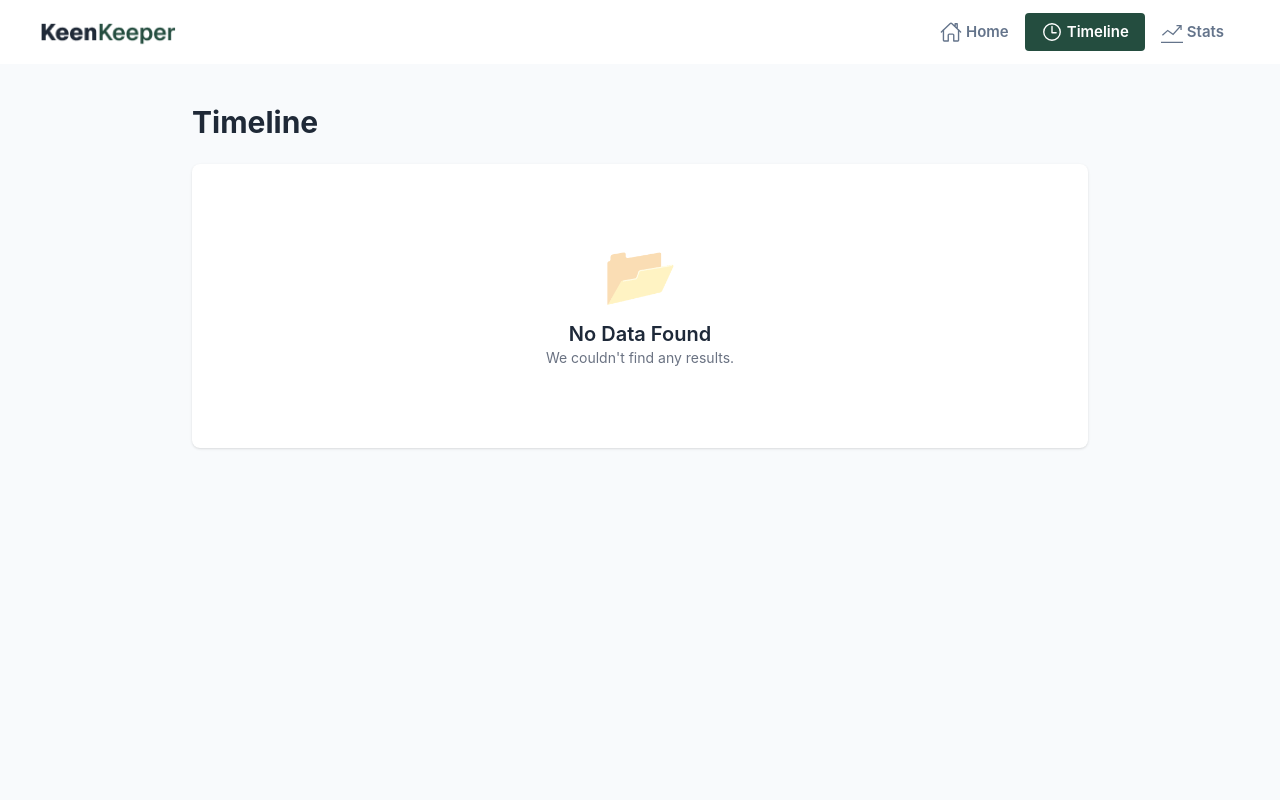
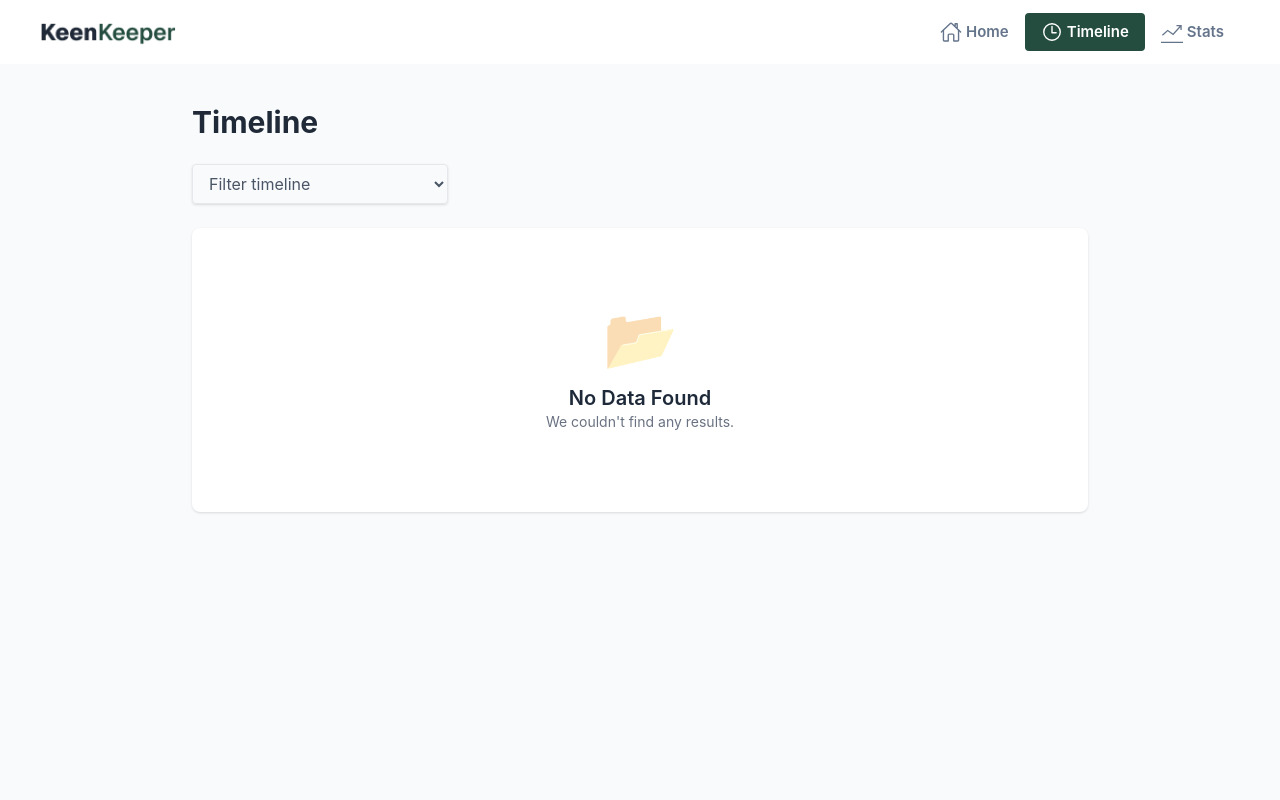
Before and after one commit to HSBHasib/PH-ASSIGNMENT-07, a React (Vite) app: page /timeline in a window 1280 px wide. Shown: the top 800 px of the page. Built offline with nearby package versions, Linux system fonts and the light colour scheme.

Commit message:
add loading effect when data fetch (friends cards section - homePage)

```diff
--- a/src/components/HomePage/Friends/Friends.jsx
+++ b/src/components/HomePage/Friends/Friends.jsx
@@ -1,17 +1,33 @@
-import React from 'react'
-import { useLoaderData } from 'react-router'
+import { Await, useLoaderData } from 'react-router'
 import FriendsDets from '../FriendsDets/FriendsDets';
+import { useEffect, useState } from 'react';
 
 const Friends = () => {
-    const friendData = useLoaderData();
+    const [friendData, setFriendData] = useState([]);
+    const [loading, setLoading] = useState(true);
 
-  return (
+    useEffect(() => {
+        fetch('/friends.json')
+            .then(res => res.json())
+            .then(data => {
+                setFriendData(data);
+                setLoading(false);
+            });
+    }, []);
+
+    if (loading) {
+        return <div className="text-center py-30 text-3xl"><span className="loading loading-spinner text-success"></span></div>;
+    }
+
+
+    return (
     <div className='w-3/4 mx-auto pt-5 pb-13 space-y-3'>
         <h1 className='text-xl font-semibold text-[#1F2937] '>Your Friends</h1>
         <div className='grid lg:grid-cols-4 md:grid-cols-3 sm:grid-cols-2 grid-cols-1 gap-4'>
-            {
-                friendData.map((data, idx) => <FriendsDets key={idx} data={data}/>)
-            }
+                {
+
+                  friendData.map((data, idx) => <FriendsDets key={idx} data={data}/>)
+                }
         </div>
     </div>
   )
--- a/src/pages/TimeLine/TimeLine.jsx
+++ b/src/pages/TimeLine/TimeLine.jsx
@@ -6,7 +6,13 @@ import videoImg from "../../assets/image/video.png";
 
 const TimeLine = () => {
     const { friendsContactData } = useContext(FriendsContext);
+    const [filter, setFilter] = useState('All');
 
+    // Filter Logic
+    const filteredData = friendsContactData.filter(item => {
+        if (filter === 'All') return true;
+        return item.method.toLowerCase() === filter.toLowerCase();
+    });
 
     // Icon Selector Function
     const getIcon = (method) => {
@@ -22,10 +28,24 @@ const TimeLine = () => {
             <div className="max-w-4xl mx-auto">
                 <h1 className="text-3xl font-bold text-[#1F2937] mb-6">Timeline</h1>
 
+                {/* Sort based on type */}
+                <div className="mb-6">
+                    <select
+                        value={filter}
+                        onChange={(e) => setFilter(e.target.value)}
+                        className="border border-gray-200 text-gray-600 py-2 px-3 rounded-sm shadow-sm focus:outline-none focus:ring-2 focus:ring-slate-200 w-full md:w-64 cursor-pointer "
+                    >
+                        <option value="All">Filter timeline</option>
+                        <option value="Call">Call</option>
+                        <option value="Text">Text</option>
+                        <option value="Video">Video</option>
+                    </select>
+                </div>
+
                 {/* Timeline List */}
                 <div className="space-y-5">
-                    {friendsContactData.length > 0 ? (
-                        friendsContactData.slice().reverse().map((item, index) => (
+                    {filteredData.length > 0 ? (
+                        filteredData.slice().reverse().map((item, index) => (
                           <div
                               key={index}
                               className="bg-white border border-gray-100 rounded-lg px-4 py-3 flex items-center gap-4 shadow-sm hover:shadow-md transition-shadow"
--- a/src/routes/Routes.jsx
+++ b/src/routes/Routes.jsx
@@ -14,7 +14,7 @@ export const router = createBrowserRouter([
     children: [
         {
             index:true,
-            loader: () => fetch('/friends.json'),
+            // loader: () => fetch('/friends.json'),
             Component: HomePage,
         },
         {path:'/timeline', Component: TimeLine},
```
Also changed, not shown: src/components/HomePage/FriendsDets/FriendsDets.jsx (line endings or trailing spaces).
